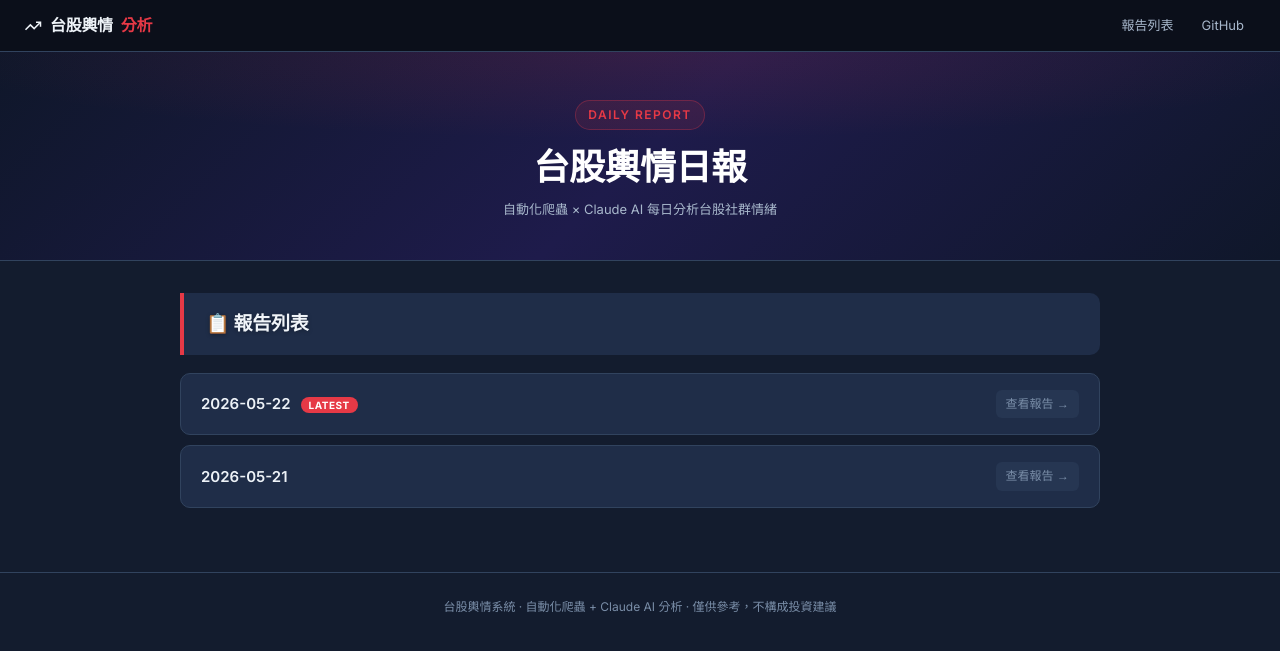
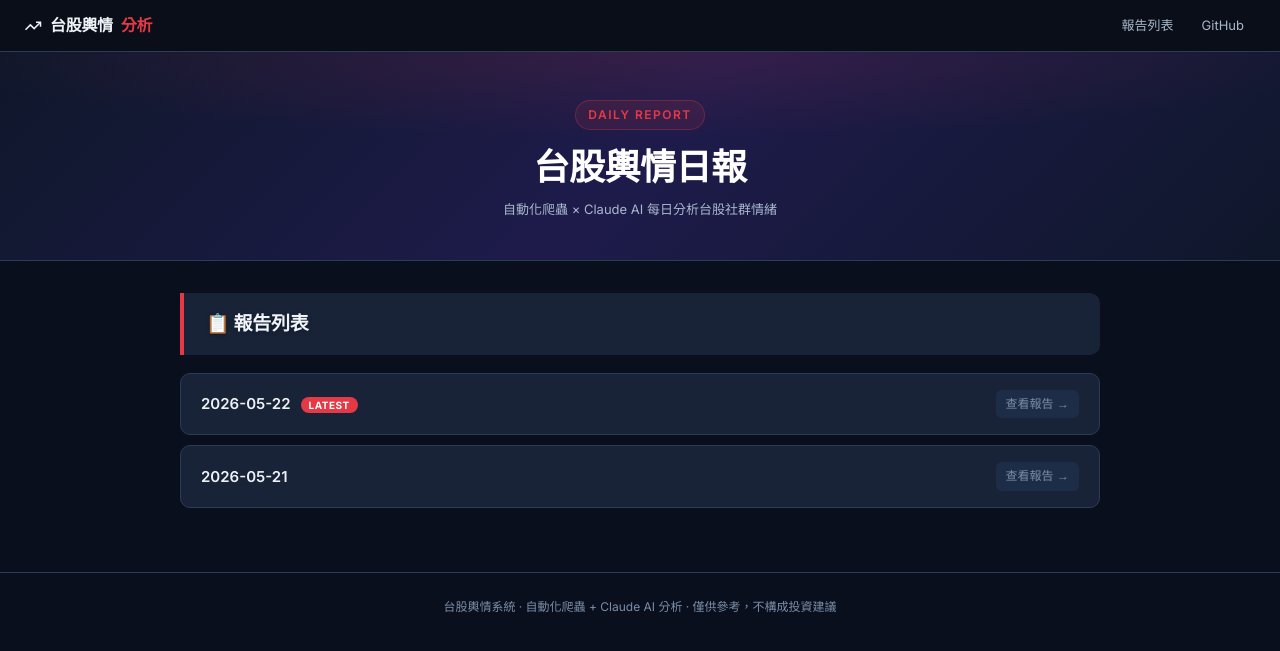
Before and after one commit to Jason0308p/tw-stock-report, a Jekyll site: the page built from index.md, in a window 1280 px wide. Shown: the top 651 px of the page. Built offline with Jekyll 4.4.1, drawn with Linux system fonts in a browser that asks for light colours.

Commit message:
style: update layout

```diff
--- a/_layouts/default.html
+++ b/_layouts/default.html
@@ -9,11 +9,11 @@
 <link href="https://fonts.googleapis.com/css2?family=Inter:wght@300;400;500;600;700&family=Noto+Sans+TC:wght@300;400;500;700&family=JetBrains+Mono:wght@400;500&display=swap" rel="stylesheet">
 <style>
 :root {
-  --bg:       #131c2e;
-  --surface:  #1a2540;
-  --card:     #1f2d48;
-  --card2:    #263652;
-  --border:   #31435e;
+  --bg:       #090f1c;
+  --surface:  #0f1828;
+  --card:     #182338;
+  --card2:    #1e2d47;
+  --border:   #2a3d57;
   --accent:   #e63946;
   --accent2:  #ff6b6b;
   --bull:     #ef4444;
```
